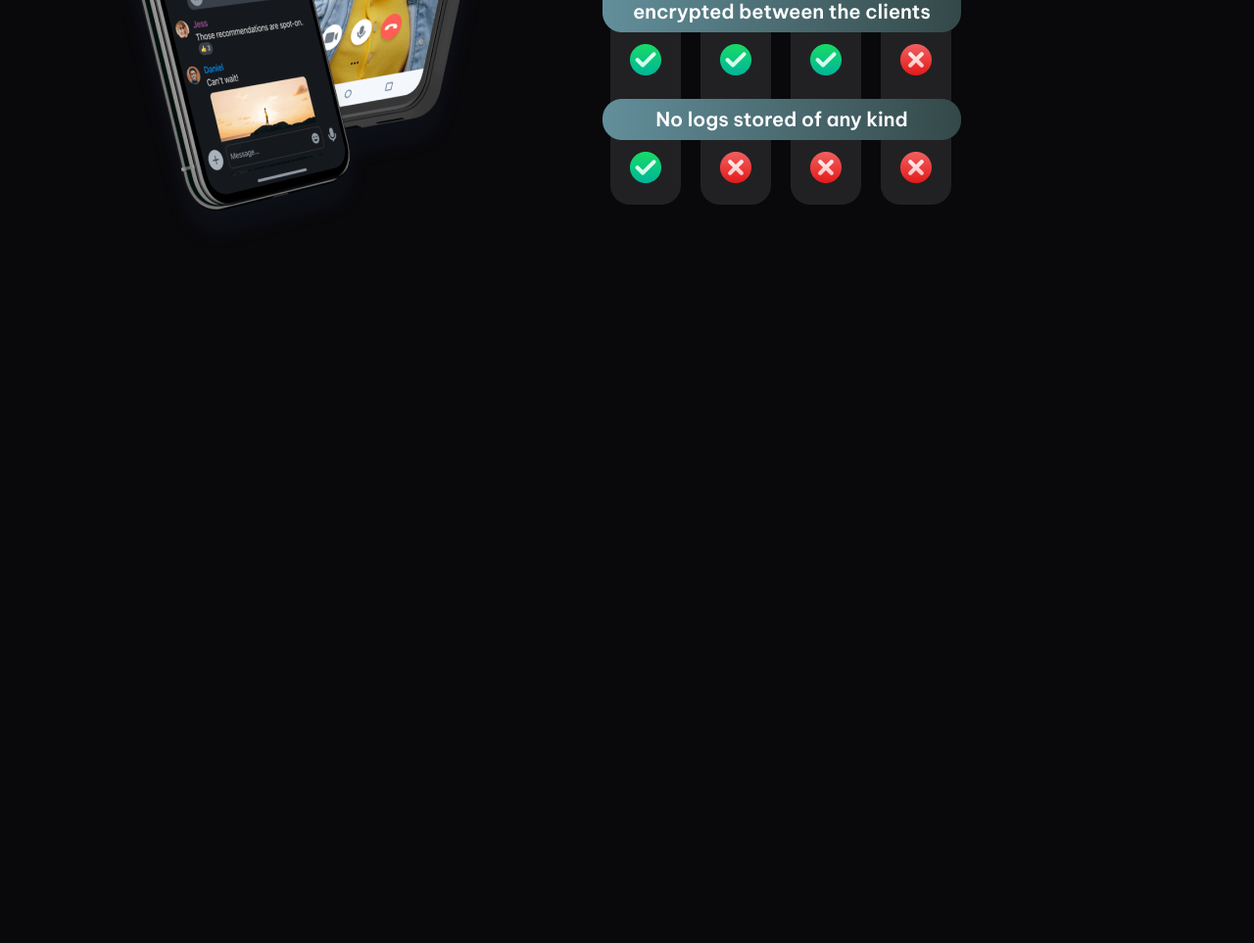
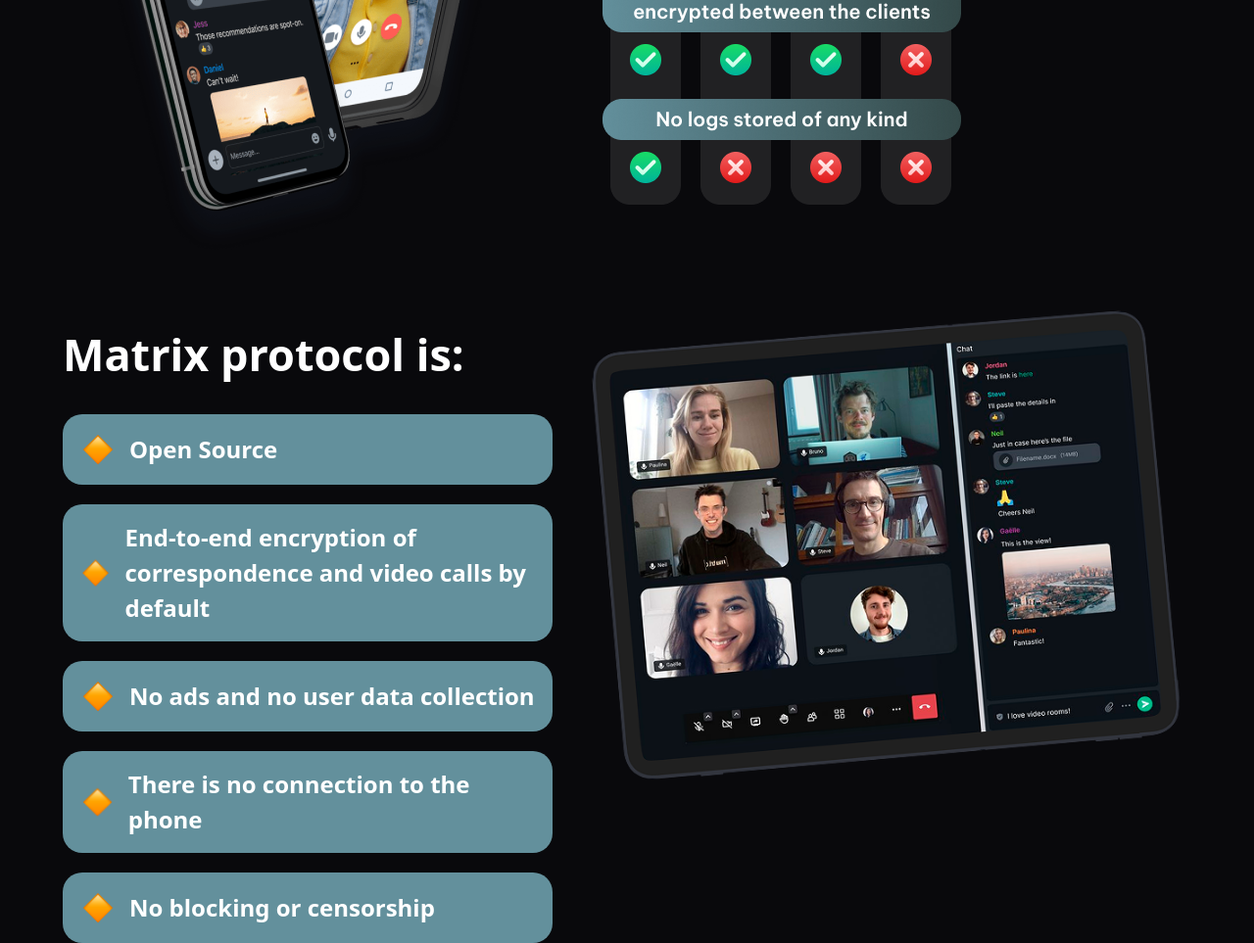
Before and after one commit to bahtierpulotov/homework15, a website: page src/index.html in a window 1280 px wide. Shown: the part 1094-2057 px from the top of the page at 98% size. Before the commit the page ends 1394 px from the top, so only its background shows below. Drawn offline with nearby package versions, Linux system fonts and the light colour scheme; files that its build step writes are made by us from their sources.

Commit message:
3 section

```diff
--- a/src/index.html
+++ b/src/index.html
@@ -1,22 +1,28 @@
 <!DOCTYPE html>
 <html lang="en">
+
 <head>
     <meta charset="UTF-8">
     <meta name="viewport" content="width=device-width, initial-scale=1.0">
     <title>Document</title>
     <link rel="stylesheet" href="./output.css">
 </head>
+
 <body class="bg-[#09090C]">
     <header class="max-w-300 w-[90%] m-auto pt-10">
         <nav><img src="./Logo (5).png" alt=""></nav>
-        <section class="max-w-300 w-[90%] relative m-auto flex flex-col xl:flex-row-reverse items-center py-10 xl:gap-30">
+        <section
+            class="max-w-300 w-[90%] relative m-auto flex flex-col xl:flex-row-reverse items-center py-10 xl:gap-30">
             <div class="">
                 <div><img src="./Frame (27).png" alt=""></div>
-                <div><img class=" absolute bottom-102 left-13.5 xl:left-163 xl:bottom-34 w-54 xl:w-85" src="./bitoc.png" alt=""></div>
+                <div><img class=" absolute bottom-102 left-13.5 xl:left-163 xl:bottom-34 w-54 xl:w-85" src="./bitoc.png"
+                        alt=""></div>
             </div>
             <div class="flex flex-col gap-10 xl:w-140">
-                <p class="text-white text-[37px] font-black text-center xl:text-start xl:text-[55px]">Pleb supported privacy focused public [matrix] server</p>
-                <button class="bg-[#FF9A01] w-80 py-3 text-white font-bold text-[22px] rounded-[66px]">Join Matrix</button>
+                <p class="text-white text-[37px] font-black text-center xl:text-start xl:text-[55px]">Pleb supported
+                    privacy focused public [matrix] server</p>
+                <button class="bg-[#FF9A01] w-80 py-3 text-white font-bold text-[22px] rounded-[66px]">Join
+                    Matrix</button>
             </div>
         </section>
     </header>
@@ -26,10 +32,40 @@
                 <div><img src="./image 54.png" alt=""></div>
             </div>
             <div class="flex flex-col gap-5">
-                <p class="text-white text-center xl:text-start text-[34px] xl:text-[45px] font-bold xl:w-100">One messenger instead of all</p>
+                <p class="text-white text-center xl:text-start text-[34px] xl:text-[45px] font-bold xl:w-100">One
+                    messenger instead of all</p>
                 <div><img src="./Group 142317.png" alt=""></div>
+            </div>
+        </section>
+        <section class="max-w-300 m-auto w-[90%] flex flex-col xl:flex-row-reverse gap-10">
+            <div><img src="./02 1.png" alt=""></div>
+            <div>
+                <p class="text-white text-center xl:text-start text-[34px] xl:text-[45px] font-bold py-7">Matrix protocol is:</p>
+                <div class="flex flex-col gap-5">
+                    <div class="flex gap-3 items-center p-4 w-full xl:w-125 bg-[#63909C] rounded-[20px]">
+                        <div><img src="./🔸.png" alt=""></div>
+                        <p class="font-semibold text-white text-[20px] xl:text-[24px]">Open Source</p>
+                    </div>
+                    <div class="flex gap-3 items-center p-4 w-full xl:w-125 bg-[#63909C] rounded-[20px]">
+                        <div><img class="xl:w-17 w-23" src="./🔸.png" alt=""></div>
+                        <p class="font-semibold text-white text-[20px] xl:text-[24px]">End-to-end encryption of correspondence and video calls by default</p>
+                    </div>
+                    <div class="flex gap-3 items-center p-4 w-full xl:w-125 bg-[#63909C] rounded-[20px]">
+                        <div><img src="./🔸.png" alt=""></div>
+                        <p class="font-semibold text-white text-[20px] xl:text-[24px]">No ads and no user data collection</p>
+                    </div>
+                    <div class="flex gap-3 items-center p-4 w-full xl:w-125 bg-[#63909C] rounded-[20px]">
+                        <div><img src="./🔸.png" alt=""></div>
+                        <p class="font-semibold text-white text-[20px] xl:text-[24px]">There is no connection to the phone</p>
+                    </div>
+                    <div class="flex gap-3 items-center p-4 w-full xl:w-125 bg-[#63909C] rounded-[20px]">
+                        <div><img src="./🔸.png" alt=""></div>
+                        <p class="font-semibold text-white text-[20px] xl:text-[24px]">No blocking or censorship</p>
+                    </div>
+                </div>
             </div>
         </section>
     </main>
 </body>
+
 </html>
```
Also changed, not shown: src/02 1.png (added), src/🔸.png (added).
